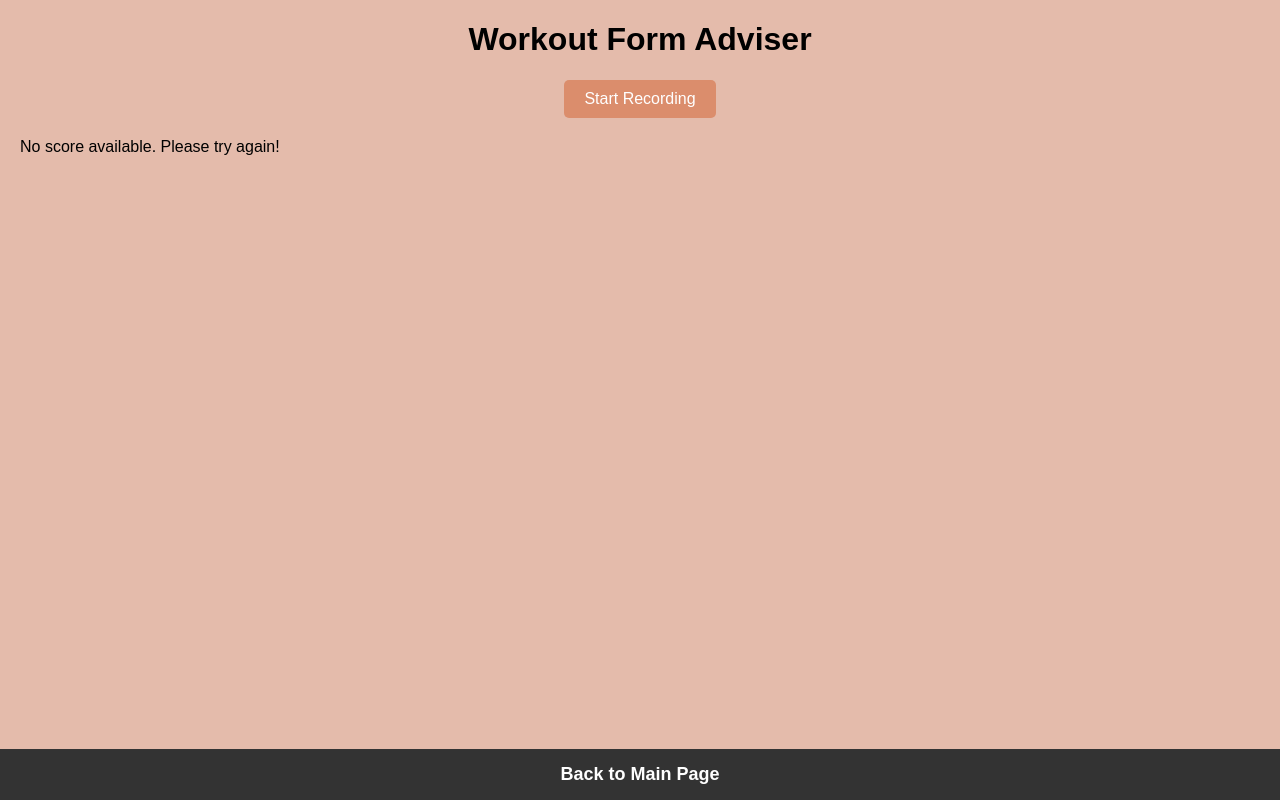
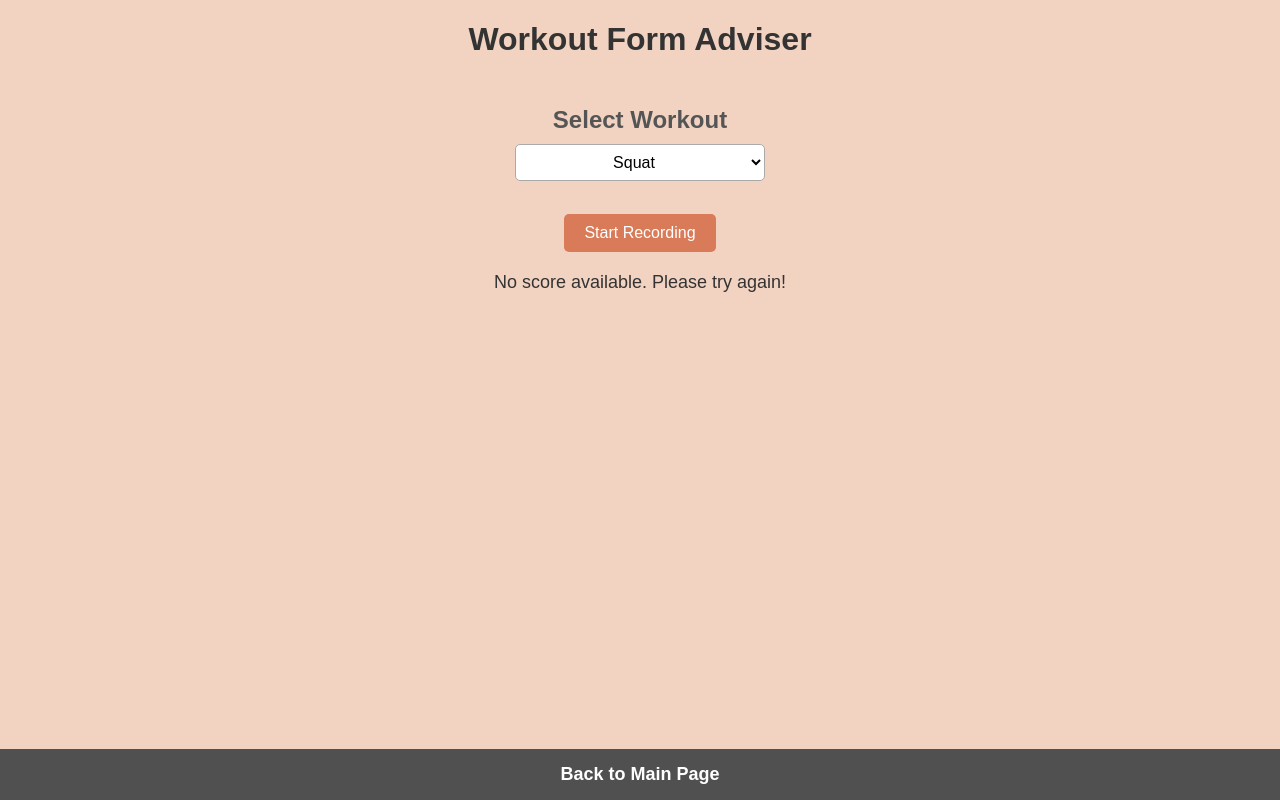
Before and after one commit to Hayden32-D/WorkOut_AI, a Flask app: page /FormWatcher in a window 1280 px wide. Run offline with Flask 3, Linux system fonts and the light colour scheme; parts of the project's set-up code (start-up, migrations or seed data) failed here and were passed over.

Commit message:
Update WorkoutTracker2.html
Updated the UI and sending data to the backend

```diff
--- a/VioletHacks/templates/WorkoutTracker2.html
+++ b/VioletHacks/templates/WorkoutTracker2.html
@@ -8,25 +8,65 @@
     <style>
         body {
             font-family: Arial, sans-serif;
-            margin: 20px;
-            padding: 0;
-            background-color: #e4bbab;
-            padding-bottom: 60px;
+            background-color: #F2D3C1;
+            display: flex;
+            flex-direction: column;
+            align-items: center;
+            margin: 0;
         }
 
         h1 {
+            color: #333;
+            margin-bottom: 10px;
+        }
+
+        h2 {
+            color: #555;
+            margin-bottom: 10px;
+        }
+
+        select {
+            width: 250px;
+            padding: 8px;
+            font-size: 16px;
+            border-radius: 5px;
+            border: 1px solid #aaa;
+            background-color: white;
+            text-align: center;
+        }
+
+        button {
+            margin-top: 15px;
+            padding: 10px 20px;
+            font-size: 16px;
+            background-color: #D97B58;
+            color: white;
+            border: none;
+            border-radius: 5px;
+            cursor: pointer;
+            transition: 0.3s ease;
+        }
+
+        button:hover {
+            background-color: #B76248;
+        }
+
+        .score-container {
+            margin-top: 20px;
+            font-size: 18px;
+            color: #333;
             text-align: center;
         }
 
         .bottom-banner {
             width: 100%;
-            background-color: #333;
+            background-color: #515050;
             color: white;
             text-align: center;
             padding: 15px 0;
             font-size: 18px;
+            position: fixed;
             font-weight: bold;
-            position: fixed;
             bottom: 0;
             left: 0;
         }
@@ -35,40 +75,22 @@
             color: white;
             text-decoration: none;
         }
-
-        #recordButton {
-            display: block;
-            margin: 20px auto;
-            padding: 10px 20px;
-            font-size: 16px;
-            background-color: #db8d6c;
-            color: white;
-            border: none;
-            border-radius: 5px;
-            cursor: pointer;
-        }
-
-        #recordButton:hover {
-            background-color: #b3755b;
-        }
-
-        #formScore {
-            text-align: center;
-            font-size: 18px;
-            margin-top: 20px;
-            color: #333;
-        }
     </style>
 </head>
 
 <body>
     <h1>Workout Form Adviser</h1>
 
+    <br>
+    <h2>Select Workout</h2>
+    <select name="workout" id="workout">
+        <option value="squat">Squat</option>
+        <option value="biceps">Biceps</option>
+    </select>
+    <br>
     <button id="recordButton">Start Recording</button>
 
-    <!-- Display the form score if available -->
     <div class="score-container">
-        <!-- Display the score if available -->
         {% if score %}
             Your Form Score: {{ score }}
         {% else %}
@@ -82,16 +104,23 @@
 
     <script>
         const recordButton = document.getElementById('recordButton');
+        const selected = document.getElementById('workout');
 
         recordButton.addEventListener('click', () => {
-            // When clicked, the script runs and redirects to WorkoutTracker2.html
+            event.preventDefault();
+            const selectedValue = selected.value;
             fetch("/callScript", {
-                method: 'POST'
+                method: 'POST',
+                headers: {
+                'Content-Type': 'application/json'
+                },
+                body: JSON.stringify({ workout: selectedValue })
             })
             .then(response => {
                 if (response.redirected) {
-                    window.location.href = response.url;  // Redirect to WorkoutTracker2.html
+                    window.location.href = response.url;
                 }
+                return response.json();
             })
             .catch(error => {
                 console.error('Error:', error);
```
